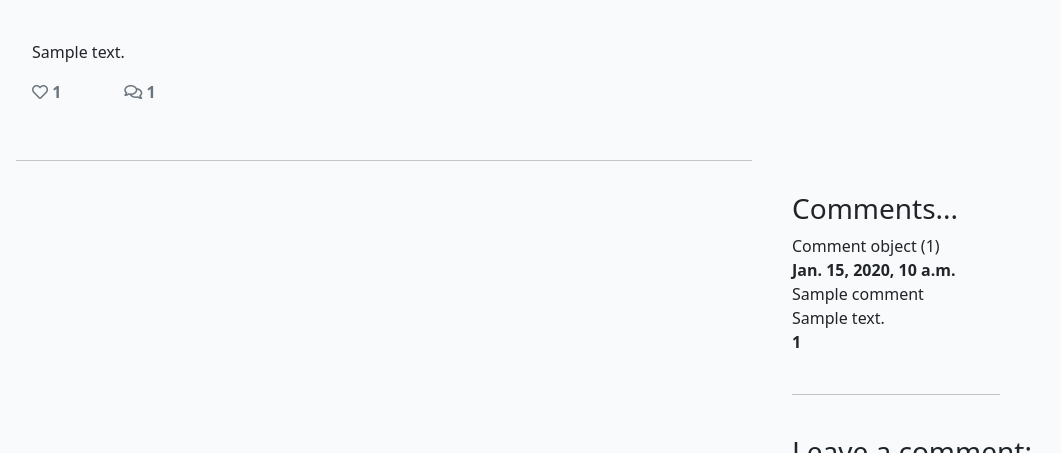
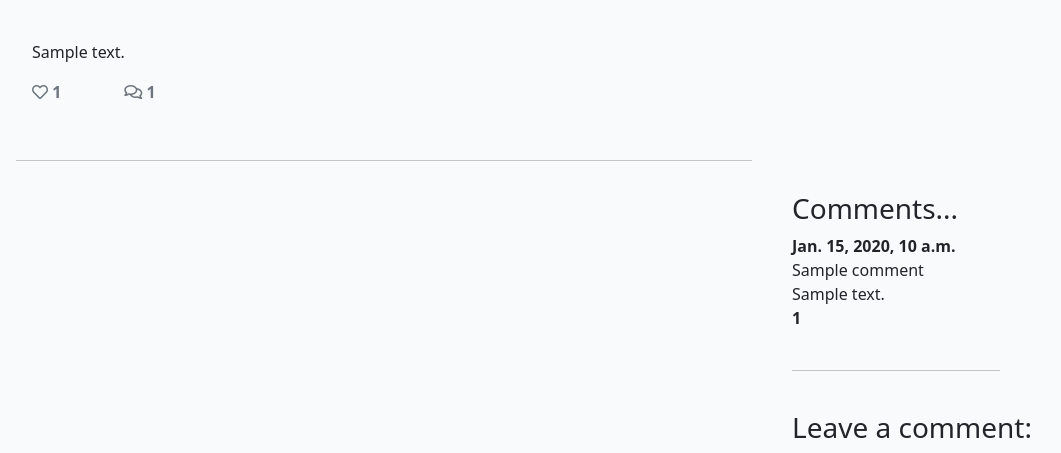
Before and after one commit to Code-Institute-Submissions/JessMair-Hand_Me_My_Bag_JanResub, a Django app: a page that uses templates/post_detail.html in a window 1280 px wide. Shown: the part 896-1349 px from the top of the page, without its empty margins (66-1127 px from the left). Run offline with Django 3.2, Linux system fonts and the light colour scheme; tables that the repository leaves empty hold one stand-in row (values such as "Sample post"); parts of the project's set-up code (start-up, migrations or seed data) failed here and were passed over; some libraries are stand-ins or nearby versions.

Commit message:
Remove bug from post_detail

```diff
--- a/templates/post_detail.html
+++ b/templates/post_detail.html
@@ -81,7 +81,6 @@
                     <div class="col-md-8 card mb-4  mt-3 ">
                         <h3>Comments...</h3>
                         {% for comment in comments %}
-                        {{ comment }}
                         <strong>
                             {{ comment.created_on }}
                         </strong>
```
